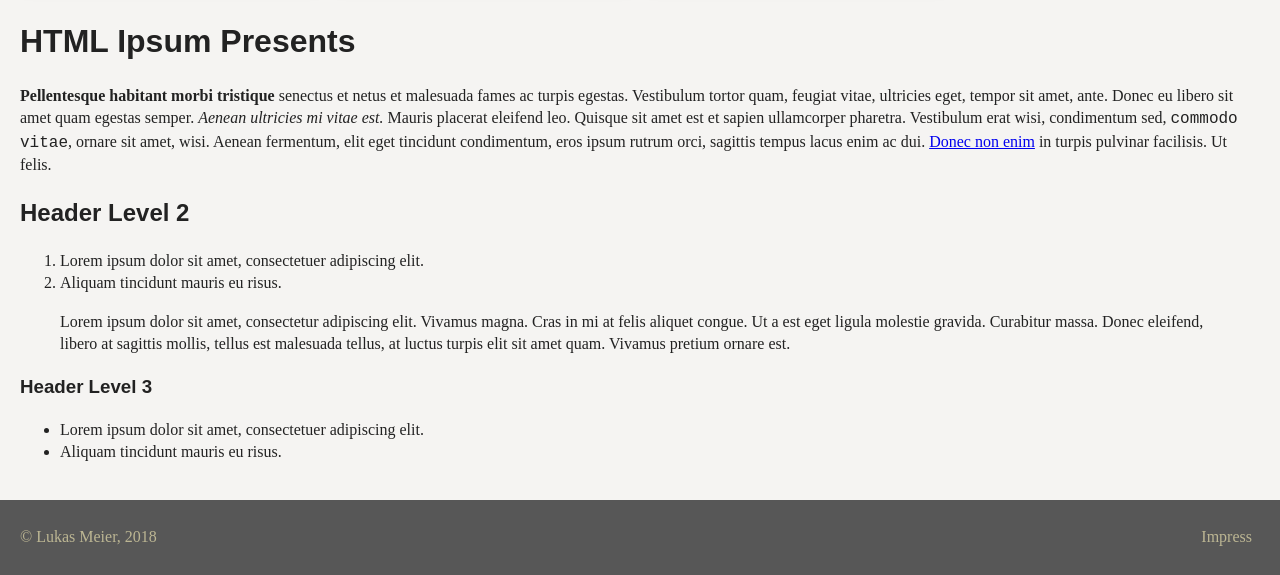
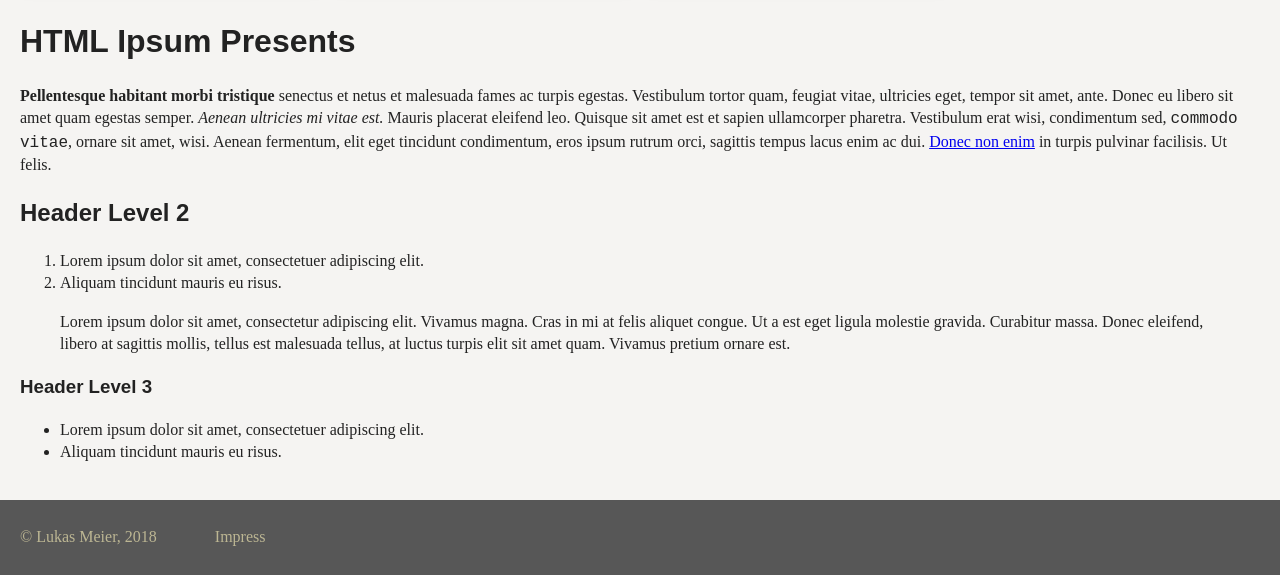
Before and after one commit to DerMeier/portfolio-website, a plain HTML site: page index.html in a window 1280 px wide. Shown: the part 951-1526 px from the top of the page. Drawn offline with nearby package versions, Linux system fonts and the light colour scheme.

Commit message:
-Impress link im Footer nach rechts verschoben.

```diff
--- a/css/base.css
+++ b/css/base.css
@@ -22,5 +22,3 @@
     text-decoration: none;
     color: #BCB693;
 }
-
-/* alte Farben= #647880;#F5F4F2 /*
--- a/css/main-page.css
+++ b/css/main-page.css
@@ -38,10 +38,11 @@
     }
 
         .page-footer-copyright {
-            margin-right: auto;
+            align-items: flex-start;
+            padding-right: 50px;
             color: #BCB693;
         }
 
         .page-footer-impress-link {
-            margin-left: auto;
+            margin-right: auto;
         }
```
